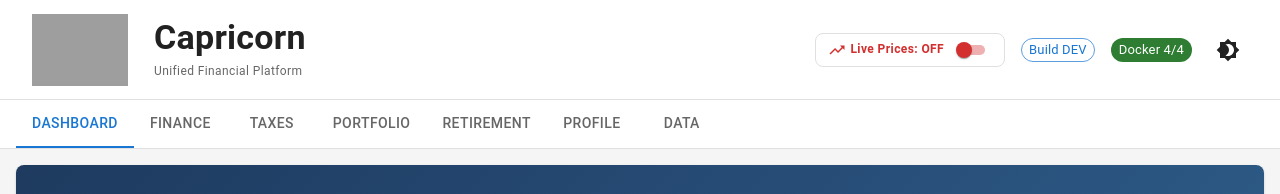
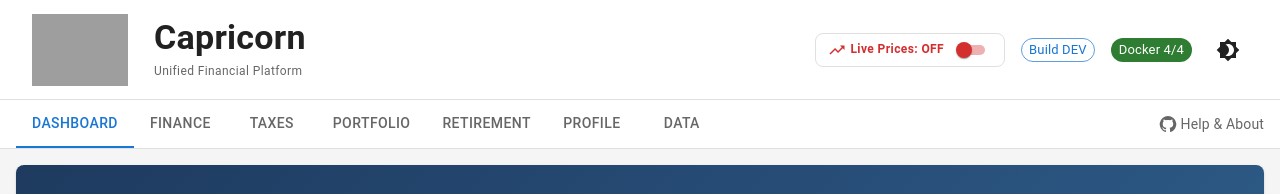
Before and after one commit to fiberoptix/capricorn, a React (Vite) app in the folder frontend/: page / in a window 1280 px wide. Shown: the top 194 px of the page. Built offline with nearby package versions, Linux system fonts and the light colour scheme; no server answers; grey boxes are pictures that could not be loaded.

Commit message:
✨ Add Help & About link to GitHub in navigation
- GitHub icon + link positioned after Data tab
- Opens in new tab to project repository
- Styled to match tab bar aesthetic

```diff
--- a/frontend/src/components/Layout.tsx
+++ b/frontend/src/components/Layout.tsx
@@ -1,5 +1,6 @@
 import React, { useState } from 'react';
-import { Box, Tabs, Tab } from '@mui/material';
+import { Box, Tabs, Tab, Link } from '@mui/material';
+import GitHubIcon from '@mui/icons-material/GitHub';
 import { Banner } from './Banner';
 import { Dashboard } from '../pages/Dashboard';
 import { FinanceModule } from '../modules/finance';
@@ -10,6 +11,7 @@ import { RetirementModule } from '../modules/retirement';
 import { DataModule } from '../modules/data';
 
 const TABS = ['Dashboard', 'Finance', 'Taxes', 'Portfolio', 'Retirement', 'Profile', 'Data'];
+const GITHUB_URL = 'https://github.com/fiberoptix/capricorn';
 
 export const Layout: React.FC = () => {
   const [activeTab, setActiveTab] = useState(0);
@@ -43,20 +45,38 @@ export const Layout: React.FC = () => {
     <Box sx={{ display: 'flex', flexDirection: 'column', height: '100vh' }}>
       <Banner />
 
+      <Box sx={{ display: 'flex', borderBottom: 1, borderColor: 'divider', bgcolor: 'background.paper' }}>
         <Tabs
           value={activeTab}
           onChange={handleTabChange}
-        sx={{
-          borderBottom: 1,
-          borderColor: 'divider',
-          bgcolor: 'background.paper',
-          px: 2,
-        }}
+          sx={{ px: 2, flex: 1 }}
         >
           {TABS.map((tab) => (
             <Tab key={tab} label={tab} />
           ))}
         </Tabs>
+
+        <Link
+          href={GITHUB_URL}
+          target="_blank"
+          rel="noopener noreferrer"
+          sx={{
+            display: 'flex',
+            alignItems: 'center',
+            gap: 0.5,
+            px: 2,
+            color: 'text.secondary',
+            textDecoration: 'none',
+            fontSize: '0.875rem',
+            '&:hover': {
+              color: 'primary.main',
+            },
+          }}
+        >
+          <GitHubIcon sx={{ fontSize: 18 }} />
+          Help & About
+        </Link>
+      </Box>
 
       <Box sx={{ flex: 1, overflow: 'auto', bgcolor: 'background.default' }}>
         {renderContent()}
```
Lines whose indentation alone changed are shown as unchanged.
